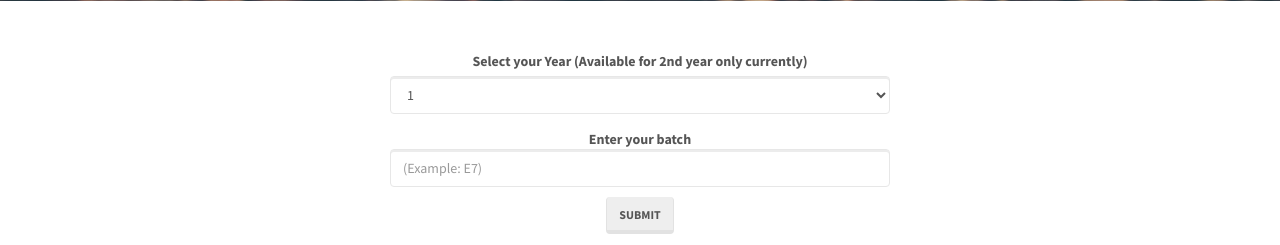
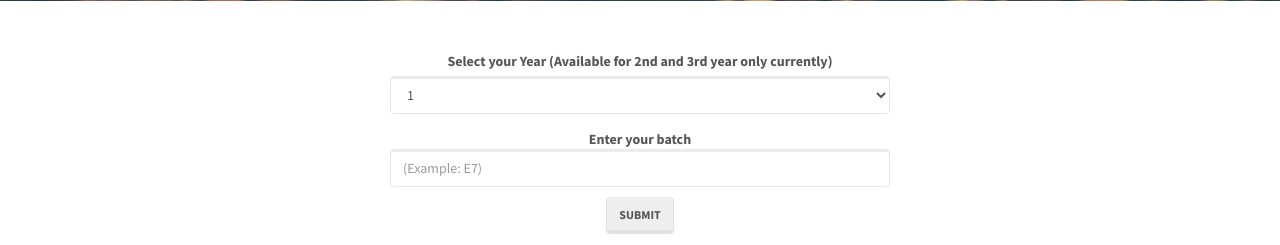
Before and after one commit to kaybhutani/jiit-timetable, a Flask app: page / in a window 1280 px wide. Shown: the part 297-542 px from the top of the page. Run offline with Flask 2, Linux system fonts and the light colour scheme; some libraries are stand-ins or nearby versions.

Commit message:
Update index.html

```diff
--- a/templates/index.html
+++ b/templates/index.html
@@ -36,7 +36,7 @@
             <!-- <input class="form-control" type="text" name="year" required="Enter your year (1/2/3/4)" placeholder="Enter your year (1/2/3/4)" style="max-width: 500px;"></center> -->
 
                         <div class="form-group" style="max-width: 500px; ">
-              <label for="sel1"><b>Select your Year (Available for 2nd year only currently)</b></label>
+              <label for="sel1"><b>Select your Year (Available for 2nd and 3rd year only currently)</b></label>
               <select class="form-control" name="year" required="Please select a valid year" id="sel1">
                 <option value="1">1</option>
                 <option value="2">2</option>
```
